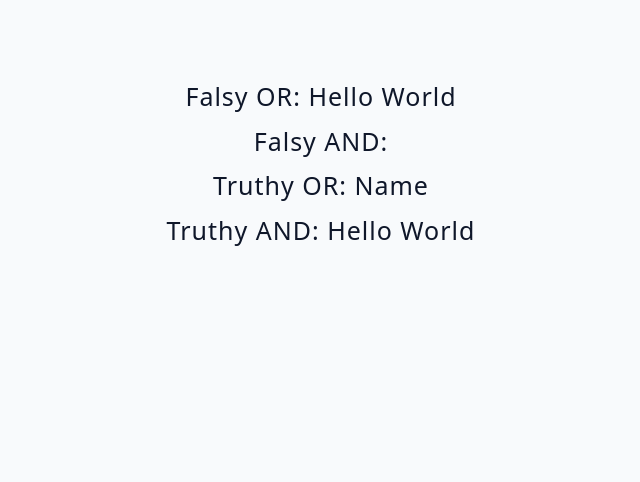
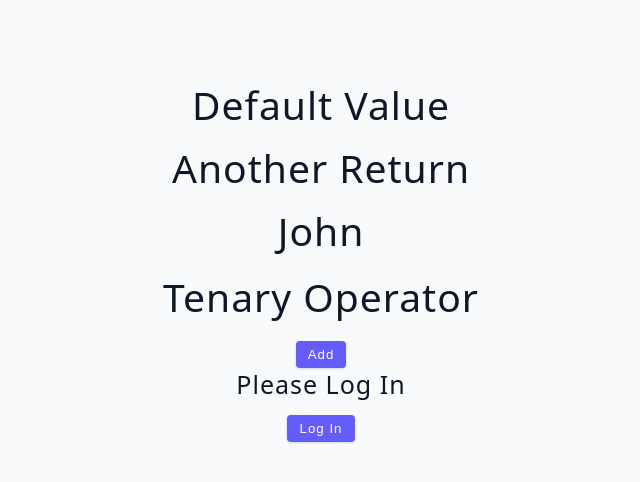
Before and after one commit to divin3circle/03-advanced-react, a React (Vite) app: page / in a window 1280 px wide. Shown: the top 482 px of the page, without its empty margins (319-959 px from the left). Built offline with nearby package versions, Linux system fonts and the light colour scheme.

Commit message:
short-circuit

```diff
--- a/src/App.jsx
+++ b/src/App.jsx
@@ -1,5 +1,5 @@
 /* import Starter from "./tutorial/01-useState/starter/02-useState-basics"; */
-import Starter from "./tutorial/03-conditional-rendering/starter/04-short-circuit-overview";
+import Starter from "./tutorial/03-conditional-rendering/starter/05-short-circuit-examples";
 
 function App() {
   return (
--- a/src/tutorial/03-conditional-rendering/starter/05-short-circuit-examples.jsx
+++ b/src/tutorial/03-conditional-rendering/starter/05-short-circuit-examples.jsx
@@ -1,14 +1,47 @@
-import { useState } from 'react';
+import { useState } from "react";
 
 const ShortCircuitExamples = () => {
   // falsy
-  const [text, setText] = useState('');
+  const [text, setText] = useState("");
   // truthy
-  const [name, setName] = useState('susan');
-  const [user, setUser] = useState({ name: 'john' });
+  const [name, setName] = useState("susan");
+  const [user, setUser] = useState({ name: "John" });
   const [isEditing, setIsEditing] = useState(false);
 
-  return <h2>short circuit - examples</h2>;
+  return (
+    <div>
+      <h2>{text || "Default value"}</h2>
+      {text && (
+        <div>
+          <h2>Another Return</h2>
+          <h2>{name}</h2>
+        </div>
+      )}
+      {user && <SomeComponent user={user} />}
+      <h2 style={{ margin: "1rem" }}>Tenary Operator</h2>
+      <button className="btn">{isEditing ? "Edit" : "Add"}</button>
+      {!user ? (
+        <div>
+          <h4>Hello there user {user.name}</h4>
+        </div>
+      ) : (
+        <div>
+          <h4>Please log in</h4>
+          <button className="btn">Log In</button>
+        </div>
+      )}
+    </div>
+  );
+};
+
+const SomeComponent = (props) => {
+  const { name } = props.user;
+  return (
+    <div>
+      <h2>Another return</h2>
+      <h2>{name}</h2>
+    </div>
+  );
 };
 
 export default ShortCircuitExamples;
```
